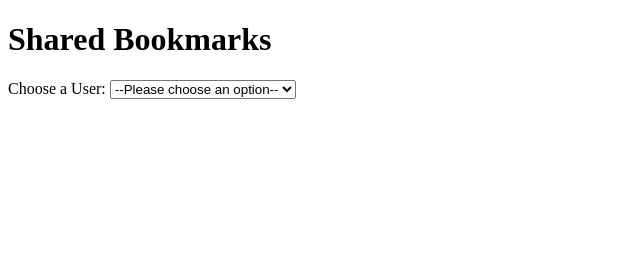
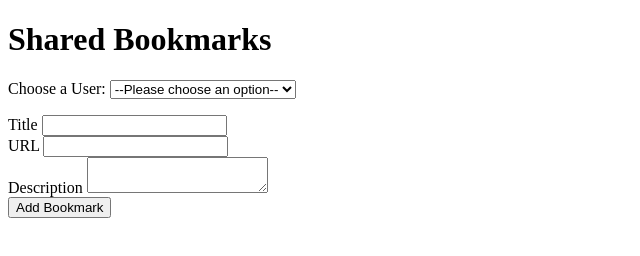
Before and after one commit to Fithi-Teklom/Shared-Bookmarks, a website with bundled scripts: page index.html in a window 1280 px wide. Shown: the whole page, without its empty margins (0-640 px from the left). Built offline with nearby package versions, Linux system fonts and the light colour scheme.

Commit message:
make a small cleanup and add a form

```diff
--- a/index.html
+++ b/index.html
@@ -1,6 +1,8 @@
 <!doctype html>
-<html>
+<html lang="en">
   <head>
+    <meta charset="UTF-8" />
+    <title>Shared Bookmarks</title>
     <script type="module" src="script.js"></script>
   </head>
   <body>
@@ -10,5 +12,19 @@
       <option value="">--Please choose an option--</option>
     </select>
     <ul id="bookmark-list"></ul>
+    <div>
+      <form id="bookmark-form">
+        <label for="title">Title</label>
+        <input id="title" required /> <br>
+
+        <label for="url">URL</label>
+        <input id="url" type="url" required /><br>
+
+        <label for="description">Description</label>
+        <textarea id="description" required></textarea><br>
+
+        <button type="submit">Add Bookmark</button>
+      </form>
+    </div>
   </body>
 </html>
--- a/script.js
+++ b/script.js
@@ -1,8 +1,3 @@
-// This is a placeholder file which shows how you can access functions defined in other files.
-// It can be loaded into index.html.
-// You can delete the contents of the file once you have understood how it works.
-// Note that when running locally, in order to open a web page which uses modules, you must serve the directory over HTTP e.g. with https://www.npmjs.com/package/http-server
-// You can't open the index.html file using a file:// URL.
 
 import { getUserIds, getData, setData } from "./storage.js";
 
@@ -29,8 +24,7 @@ window.onload = function () {
     }
   });
 
-  const users = getUserIds();
-  users.forEach((userId) => {
+  allUsers.forEach((userId) => {
     const option = document.createElement("option");
     option.value = userId;
     option.innerText = `User ${userId}`;
```
